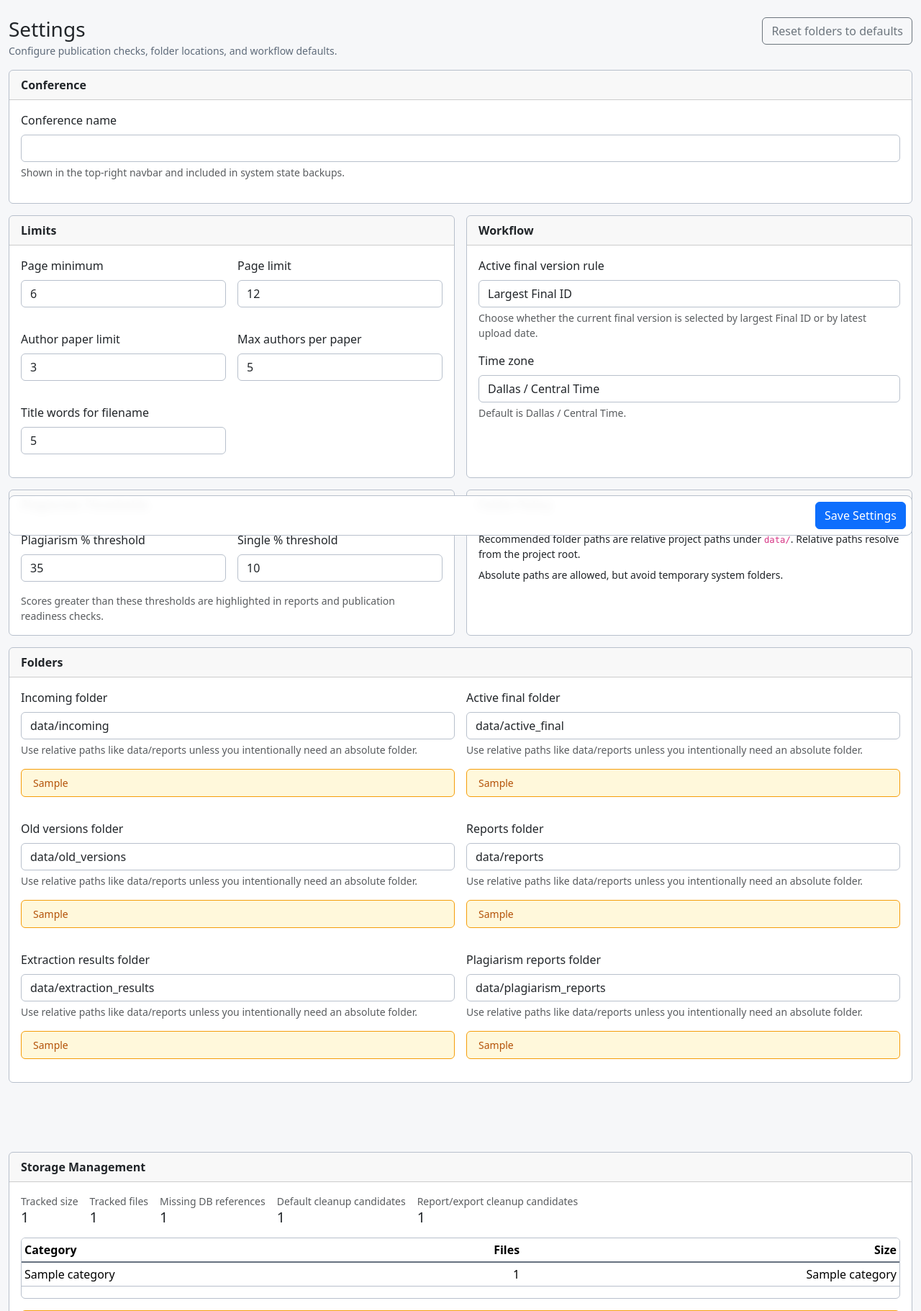
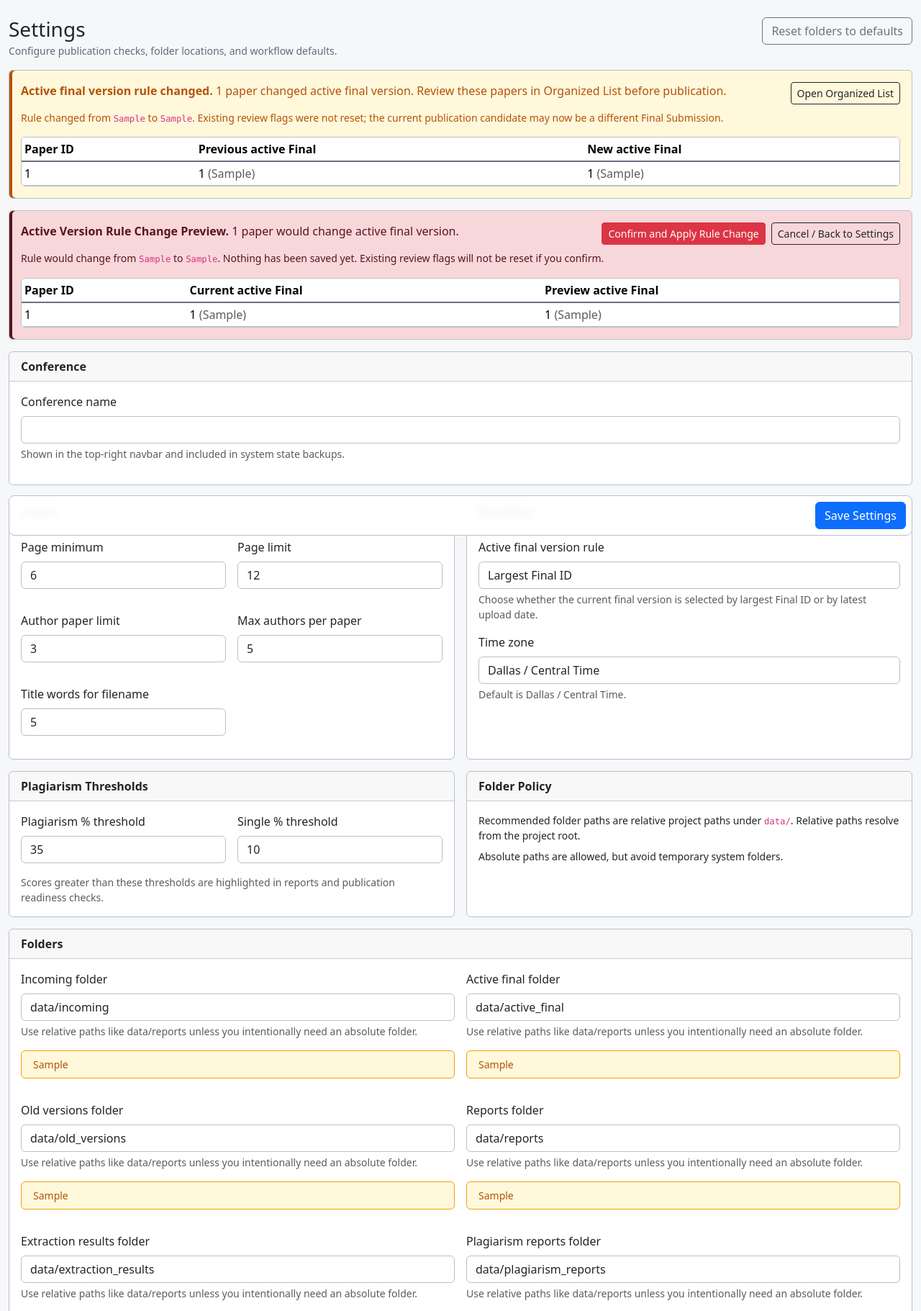
Before and after one commit to kevin12686/ConfSubmissionManagement, a Django app: template submissions/templates/submissions/settings.html in a window 1280 px wide. Shown: the part 56-1877 px from the top of the page at 72% size. Run offline with Django 5.2, Linux system fonts and the light colour scheme; tables that the repository leaves empty hold one stand-in row (values such as "Sample post"); the template is opened without the code that fills it: values that come from a table or form of the project are taken from there, most other values are stand-ins (such as "Sample title", 1, 10 or a date in 2020); some libraries are stand-ins or nearby versions.

Commit message:
Preview active version rule changes

```diff
--- a/submissions/templates/submissions/settings.html
+++ b/submissions/templates/submissions/settings.html
@@ -16,6 +16,99 @@
     <div class="alert alert-warning border cfm-attention">
         <strong>Temporary or external folder path detected.</strong>
         A path under <code>/var</code>, <code>/private/var</code>, or <code>/tmp</code> is temporary system storage. It may come from a previous test/export run and should usually be reset to <code>data/...</code>.
+    </div>
+{% endif %}
+
+{% if active_version_change_report %}
+    <div class="alert alert-warning border cfm-attention">
+        <div class="d-flex flex-wrap gap-2 justify-content-between align-items-start">
+            <div>
+                <strong>Active final version rule changed.</strong>
+                {{ active_version_change_report.changed_count }} paper{{ active_version_change_report.changed_count|pluralize }} changed active final version.
+                Review these papers in Organized List before publication.
+            </div>
+            <a class="btn btn-sm btn-outline-dark" href="{% url 'submissions:organized_list' %}">Open Organized List</a>
+        </div>
+        <div class="small mt-2">
+            Rule changed from <code>{{ active_version_change_report.old_rule }}</code> to <code>{{ active_version_change_report.new_rule }}</code>.
+            Existing review flags were not reset; the current publication candidate may now be a different Final Submission.
+        </div>
+        {% if active_version_change_report.changes %}
+            <div class="table-responsive mt-3">
+                <table class="table table-sm align-middle cfm-table">
+                    <thead>
+                        <tr>
+                            <th>Paper ID</th>
+                            <th>Previous active Final</th>
+                            <th>New active Final</th>
+                        </tr>
+                    </thead>
+                    <tbody>
+                        {% for change in active_version_change_report.changes %}
+                            <tr>
+                                <td>{{ change.paper_id }}</td>
+                                <td>{{ change.old_final_id }} <span class="text-muted">({{ change.old_origin }})</span></td>
+                                <td>{{ change.new_final_id }} <span class="text-muted">({{ change.new_origin }})</span></td>
+                            </tr>
+                        {% endfor %}
+                    </tbody>
+                </table>
+            </div>
+        {% endif %}
+    </div>
+{% endif %}
+
+{% if active_version_rule_preview %}
+    <div class="alert alert-danger border cfm-attention">
+        <div class="d-flex flex-wrap gap-2 justify-content-between align-items-start">
+            <div>
+                <strong>Active Version Rule Change Preview.</strong>
+                {{ active_version_rule_preview.report.changed_count }} paper{{ active_version_rule_preview.report.changed_count|pluralize }} would change active final version.
+            </div>
+            <div class="d-flex flex-wrap gap-2">
+                <form method="post">
+                    {% csrf_token %}
+                    <input type="hidden" name="action" value="confirm_active_rule_change">
+                    <input type="hidden" name="preview_token" value="{{ active_version_rule_preview.token }}">
+                    <button class="btn btn-sm btn-danger">Confirm and Apply Rule Change</button>
+                </form>
+                <form method="post">
+                    {% csrf_token %}
+                    <input type="hidden" name="action" value="cancel_active_rule_preview">
+                    <button class="btn btn-sm btn-outline-dark">Cancel / Back to Settings</button>
+                </form>
+            </div>
+        </div>
+        <div class="small mt-2">
+            Rule would change from <code>{{ active_version_rule_preview.report.old_rule }}</code> to <code>{{ active_version_rule_preview.report.new_rule }}</code>.
+            Nothing has been saved yet. Existing review flags will not be reset if you confirm.
+        </div>
+        {% if active_version_rule_preview.report.changed_count == 0 %}
+            <div class="alert alert-info border mt-3 mb-0">
+                0 changed means both rules currently select the same active final versions. It does not mean Final ID and upload date are identical for every row.
+            </div>
+        {% else %}
+            <div class="table-responsive mt-3">
+                <table class="table table-sm align-middle cfm-table">
+                    <thead>
+                        <tr>
+                            <th>Paper ID</th>
+                            <th>Current active Final</th>
+                            <th>Preview active Final</th>
+                        </tr>
+                    </thead>
+                    <tbody>
+                        {% for change in active_version_rule_preview.report.changes %}
+                            <tr>
+                                <td>{{ change.paper_id }}</td>
+                                <td>{{ change.old_final_id }} <span class="text-muted">({{ change.old_origin }})</span></td>
+                                <td>{{ change.new_final_id }} <span class="text-muted">({{ change.new_origin }})</span></td>
+                            </tr>
+                        {% endfor %}
+                    </tbody>
+                </table>
+            </div>
+        {% endif %}
     </div>
 {% endif %}
 
```
Also changed, not shown: submissions/controllers/settings.py (+155 -4 lines), submissions/tests/test_acceptance.py (+152 -0 lines).
